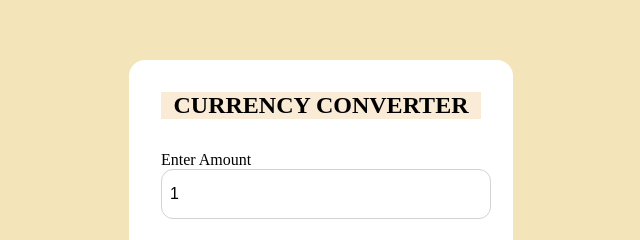
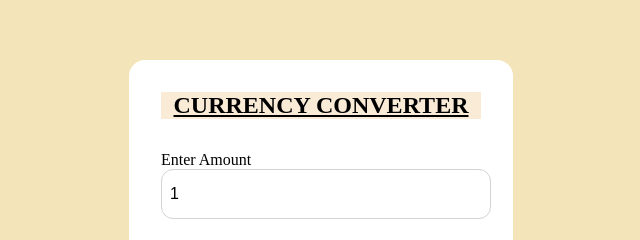
Before and after one commit to sTharun5/currency-converter, a plain HTML site: page index.html in a window 1280 px wide. Shown: the part 128-368 px from the top of the page, 319-959 px from the left. Drawn offline with Linux system fonts and the light colour scheme; no server answers.

Commit message:
updated heading of currency converter

```diff
--- a/index.html
+++ b/index.html
@@ -16,7 +16,7 @@
 </head>
 <body>
   <div class="container">
-    <h2 style="text-align: center; text-transform: uppercase; background-color: antiquewhite;">Currency Converter</h2>
+    <h2 style="text-align: center; text-transform: uppercase; background-color: antiquewhite; text-decoration: underline;">Currency Converter</h2>
     <form>
       <div class="amount">
         <p>Enter Amount</p>
```
